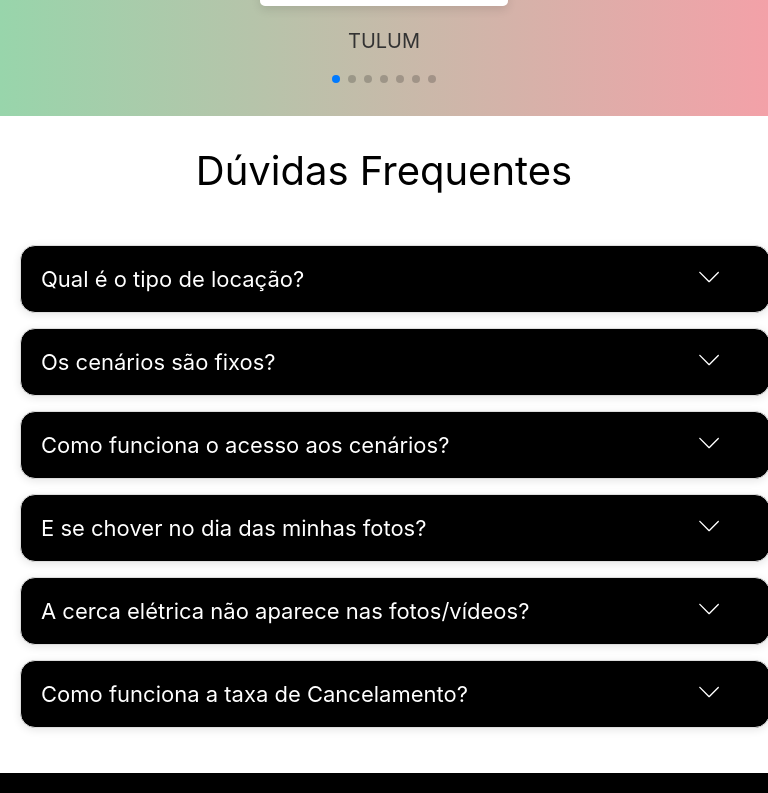
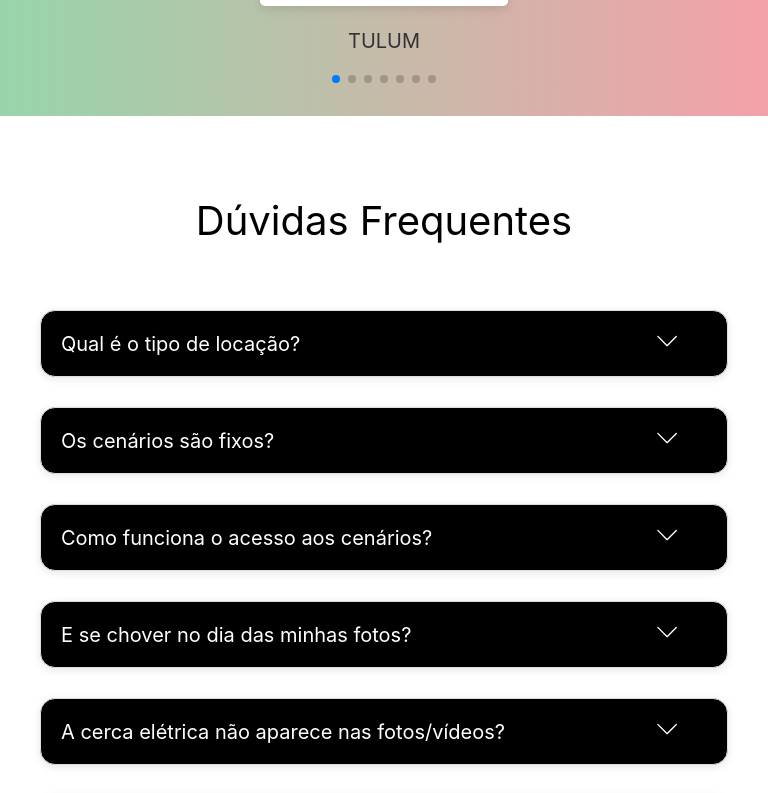
Before and after one commit to devshinon-br/casa-cenariar, a React (Vite) app: page / in a window 768 px wide. Shown: the part 2204-2997 px from the top of the page. Built offline with nearby package versions, Linux system fonts and the light colour scheme.

Commit message:
refactor: ajustando responsividade do faq

```diff
--- a/src/screens/Faq/Faq.module.css
+++ b/src/screens/Faq/Faq.module.css
@@ -1,6 +1,6 @@
 .secaoDuvidasFrequentes {
   background-color: #ffffff;
-  padding: 50px 0;
+  margin: 50px 0;
 }
 
 .secaoDuvidasFrequentes h2 {
@@ -8,20 +8,16 @@
 }
 
 .container {
-
-  margin: auto;
-  padding: 0 20px;
+  display: flex;
+  flex-direction: column;
+  margin: 0px 150px;
 }
 
 h2 {
-  font-size: 2rem;
+  font-size: 1.3rem;
   text-align: center;
   margin-bottom: 30px;
   color: black;
-}
-
-.secaoDuvidasFrequentes p {
-  font-size: 1rem !important;
 }
 
 .duvidaContainer {
@@ -31,17 +27,19 @@ h2 {
   margin: 20px 0;
   border: 1px solid #ddd;
   box-shadow: 0px 2px 8px rgba(0, 0, 0, 0.1);
-  width: 100%; /* Ocupa toda a largura do container */
 }
 
 .pergunta {
-  font-size: 1.2rem;
   cursor: pointer;
   padding: 15px;
   color: white;
   display: flex;
   justify-content: space-between;
   align-items: center;
+}
+
+.pergunta p {
+  font-size: 1.3rem;
 }
 
 .seta::after {
@@ -60,11 +58,13 @@ h2 {
   padding: 15px;
 }
 
-/* Responsivo para telas entre 768px e 1200px */
-@media (min-width: 768px) and (max-width: 1200px) {
+.resposta p {
+  font-size: 0.8rem;
+}
+
+@media (max-width: 1199px) {
   .secaoDuvidasFrequentes {
     padding: 30px 0;
-
   }
 
   .duvidaContainer {
@@ -74,16 +74,14 @@ h2 {
   }
 
   .pergunta {
-    font-size: 1.1rem;
     padding: 10px;
   }
 
-  h2 {
-    font-size: 1.8rem;
+  .resposta p {
+    padding: 10px;
   }
 
-  .resposta {
-    font-size: 0.5rem;
-    padding: 10px;
+  .container {
+    margin: 0px 40px !important;
   }
 }
--- a/src/screens/WhoWeAre/WhoWeAre.module.css
+++ b/src/screens/WhoWeAre/WhoWeAre.module.css
@@ -29,7 +29,7 @@
 }
 
 .textContainer h1 {
-  font-size: 2rem !important;
+  font-size: 1.3rem !important;
 }
 
 @media (max-width: 1199px) {
```
